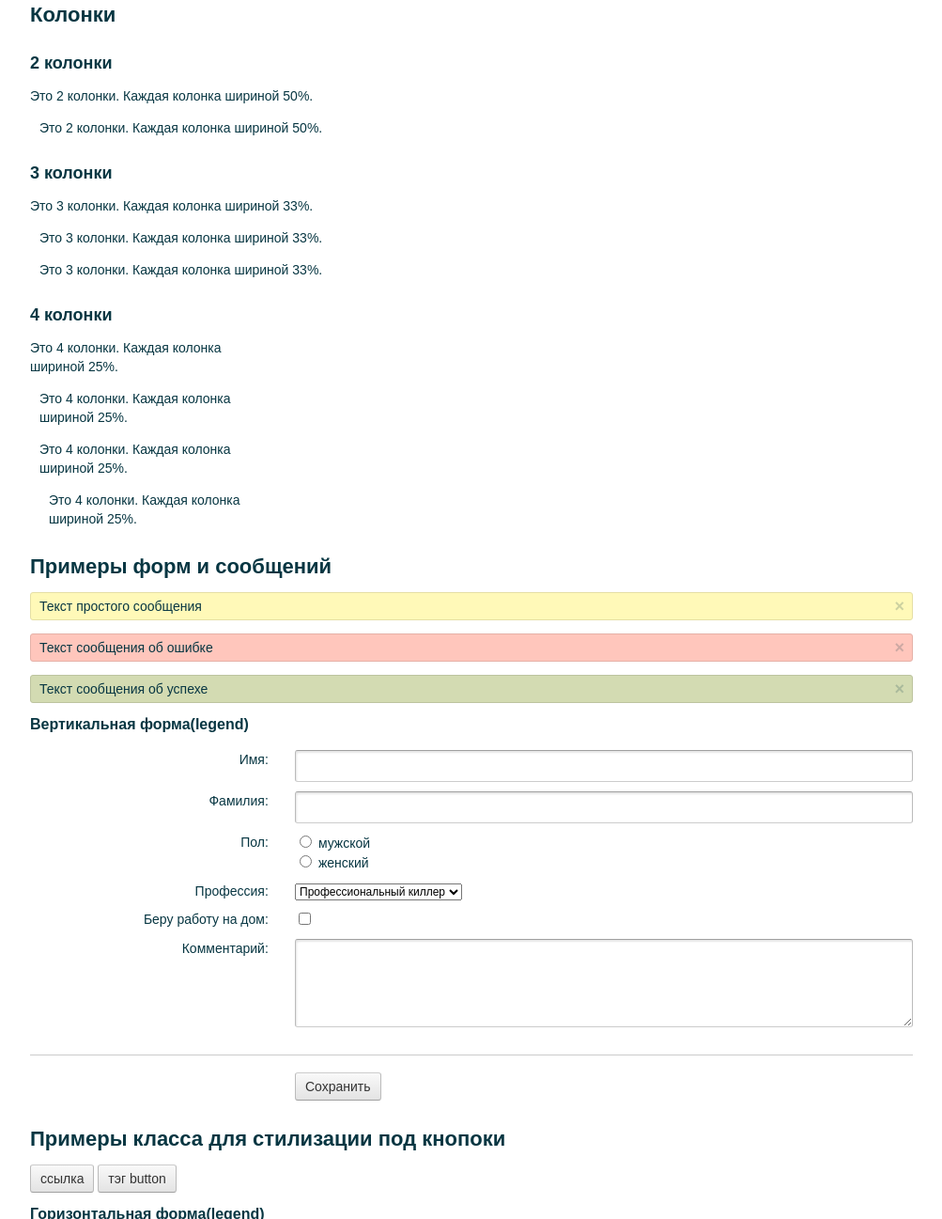
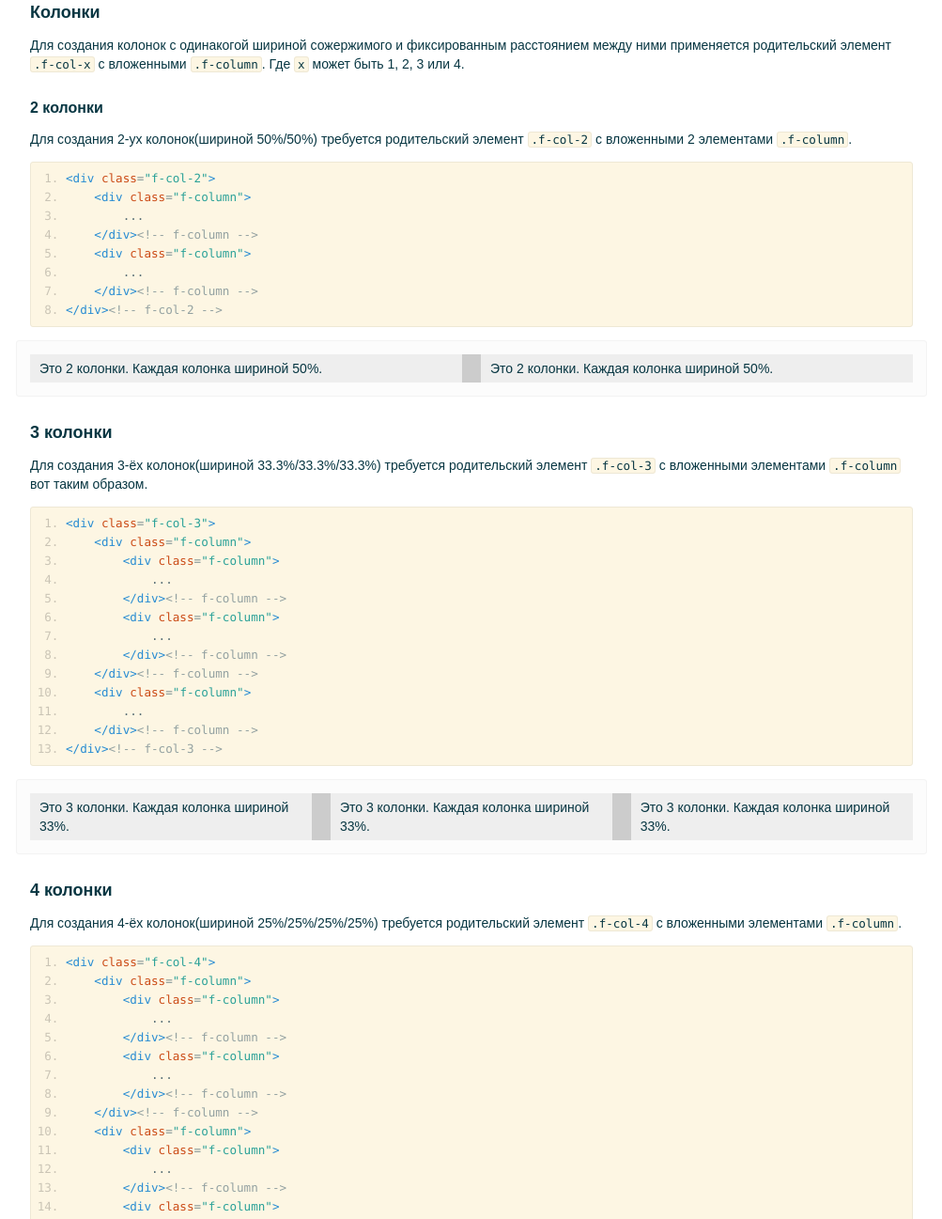
Before and after one commit to agat/css-framework, a plain HTML site: page docs/index.html in a window 1280 px wide. Shown: the part 8597-9894 px from the top of the page at 94% size, without its empty margins (138-1141 px from the left). Drawn offline with nearby package versions, Linux system fonts and the light colour scheme.

Commit message:
Написание документации по разделу - Типографика / «Колонки», рефакторинг кода.

```diff
--- a/css/cf-base.css
+++ b/css/cf-base.css
@@ -79,14 +79,14 @@ section								{ display: block; }
 /* Clear Fix
 ---------------------------------------- */
 .g-row:before, .g-row:after,
-.gc:before, .gc:after,
+[class ^= f-col]:before, [class ^= f-col]:after,
 .bwi:before, .bwi:after,
 .f-nav:before, .f-nav:after,
 .nav-h-d:before, .nav-h-d:after,
 .f-gallery:before, .f-gallery:after		{ content: ''; display: table; }
 
 .g-row:after,
-.gc:after,
+[class ^= f-col]:after,
 .bwi:after,
 .f-nav:after,
 .nav-h-d:after,
@@ -131,33 +131,16 @@ textarea							{ font: 14px/20px Arial, 'Helvetica Neue', Helvetica, sans-serif;
 .g-3								{ width: 220px; }
 .g-2								{ width: 140px; }
 .g-1								{ width: 60px; }
-.f-col > [class ^= 'w-']			{ float: left; clear: right; }
-.g-c								{ padding-left: 10px; }
-.g :first-child > .g-c				{ padding-right: 10px; padding-left: 0; }
-.w-5								{ width: 5%; }
-.w-10								{ width: 10%; }
-.w-15								{ width: 15%; }
-.w-20								{ width: 20%; }
-.w-25								{ width: 25%; }
-.w-30								{ width: 30%; }
-.w-35								{ width: 35%; }
-.w-40								{ width: 40%; }
-.w-45								{ width: 45%; }
-.w-50								{ width: 50%; }
-.w-55								{ width: 55%; }
-.w-60								{ width: 60%; }
-.w-65								{ width: 65%; }
-.w-70								{ width: 70%; }
-.w-75								{ width: 75%; }
-.w-80								{ width: 80%; }
-.w-85								{ width: 85%; }
-.w-90								{ width: 90%; }
-.w-95								{ width: 95%; }
-.w-100								{ width: 100%; }
-.w-33								{ width: 33%; }
-.w-67								{ width: 67%; }
-.w-38								{ width: 38%; }
-.w-62								{ width: 62%; }
+
+/* Columns System
+--------------------------------------- */
+.f-column			 				{ float: left; padding-left: 10px; -webkit-box-sizing: border-box; -moz-box-sizing: border-box; box-sizing: border-box; }
+.f-column:first-child				{ padding-right: 10px; padding-left: 0; }
+.f-col-4 .f-column,
+.f-col-3 .f-column .f-column,
+.f-col-2 .f-column					{ width: 50%; }
+.f-col-3 > .f-column:first-child	{ width: 67%; }
+.f-col-3 > .f-column				{ width: 33%; }
 
 /* Horizontal Navigation
 ---------------------------------------- */
--- a/docs/css/cf-docs.css
+++ b/docs/css/cf-docs.css
@@ -10,4 +10,12 @@
 /* Demo box
 --------------------------------------- */
 .f-demo										{ background: #fcfcfc; border: 1px solid #f3f3f3; padding: 14px; border-radius: 3px; margin: 0 -15px 14px -15px; }
-.f-demo > *									{ margin-bottom: 0; }
+.f-demo > *,
+.f-demo p:last-child						{ margin-bottom: 0; }
+
+/* Columns demo
+--------------------------------------- */
+.f-demo .f-column						{ background: #eee; position: relative; overflow: hidden; }
+.f-demo .f-column p						{ padding: 5px 10px; }
+.f-demo .f-column:after					{ left: 0; top: 0; width: 10px; bottom: 0; content: ''; background: #ccc; position: absolute; display: block; }
+.f-demo .f-column:first-child:after		{ left: auto; right: 0; border: none; }
--- a/docs/index.html
+++ b/docs/index.html
@@ -813,81 +813,98 @@
 						</div><!-- g-2 -->
 					</div><!-- f-gallery -->
 				</div><!-- f-demo -->
-
-
-				<h2>Колонки</h2>
-
-				<h3>2 колонки</h3>
-
-				<div class="g">
-					<div class="w-50">
-						<div class="g-c">
+				<h3>Колонки</h3>
+				<p>Для создания колонок с одинакогой шириной сожержимого и фиксированным расстоянием между ними применяется родительский элемент <code>.f-col-x</code> с вложенными <code>.f-column</code>. Где <code>x</code> может быть 1, 2, 3 или 4.</p>
+				<h4>2 колонки</h4>
+				<p>Для создания 2-ух колонок(шириной 50%/50%) требуется родительский элемент <code>.f-col-2</code> с вложенными 2 элементами <code>.f-column</code>.</p>
+<pre class="prettyprint linenums">&lt;div class="f-col-2"&gt;
+	&lt;div class="f-column"&gt;
+		...
+	&lt;/div&gt;&lt;!-- f-column --&gt;
+	&lt;div class="f-column"&gt;
+		...
+	&lt;/div&gt;&lt;!-- f-column --&gt;
+&lt;/div&gt;&lt;!-- f-col-2 --&gt;</pre>
+				<div class="f-demo">
+					<div class="f-col-2">
+						<div class="f-column">
 							<p>Это 2 колонки. Каждая колонка шириной 50%.</p>
-						</div><!-- g-c -->
-					</div><!-- w-50 -->
-					<div class="w-50">
-						<div class="g-c">
+						</div><!-- f-column -->
+						<div class="f-column">
 							<p>Это 2 колонки. Каждая колонка шириной 50%.</p>
-						</div><!-- g-c -->
-					</div><!-- w-50 -->
-				</div><!-- g -->
-
+						</div><!-- f-column -->
+					</div><!-- f-col-2 -->
+				</div><!-- f-demo -->
 				<h3>3 колонки</h3>
-
-				<div class="g">
-					<div class="w-67">
-						<div class="g-c">
-							<div class="w-50">
-								<div class="g-c">
+				<p>Для создания 3-ёх колонок(шириной 33.3%/33.3%/33.3%) требуется родительский элемент <code>.f-col-3</code> с вложенными элементами <code>.f-column</code> вот таким образом.</p>
+<pre class="prettyprint linenums">&lt;div class="f-col-3"&gt;
+	&lt;div class="f-column"&gt;
+		&lt;div class="f-column"&gt;
+			...
+		&lt;/div&gt;&lt;!-- f-column --&gt;
+		&lt;div class="f-column"&gt;
+			...
+		&lt;/div&gt;&lt;!-- f-column --&gt;
+	&lt;/div&gt;&lt;!-- f-column --&gt;
+	&lt;div class="f-column"&gt;
+		...
+	&lt;/div&gt;&lt;!-- f-column --&gt;
+&lt;/div&gt;&lt;!-- f-col-3 --&gt;</pre>
+				<div class="f-demo">
+					<div class="f-col-3">
+						<div class="f-column">
+							<div class="f-column">
 								<p>Это 3 колонки. Каждая колонка шириной 33%.</p>
-								</div><!-- g-c -->
-							</div><!-- w-50 -->
-							<div class="w-50">
-								<div class="g-c">
+							</div><!-- f-column -->
+							<div class="f-column">
 								<p>Это 3 колонки. Каждая колонка шириной 33%.</p>
-								</div><!-- g-c -->
-							</div><!-- w-50 -->
-						</div><!-- g-c -->
-					</div><!-- w-67 -->
-					<div class="w-33">
-						<div class="g-c">
+							</div><!-- f-column -->
+						</div><!-- f-column -->
+						<div class="f-column">
 							<p>Это 3 колонки. Каждая колонка шириной 33%.</p>
-						</div><!-- g-c -->
-					</div><!-- w-50 -->
-				</div><!-- g -->
-
+						</div><!-- f-column -->
+					</div><!-- f-col-3 -->
+				</div><!-- f-demo -->
 				<h3>4 колонки</h3>
-
-				<div class="g">
-					<div class="w-50">
-						<div class="g-c">
-							<div class="w-50">
-								<div class="g-c">
+				<p>Для создания 4-ёх колонок(шириной 25%/25%/25%/25%) требуется родительский элемент <code>.f-col-4</code> с вложенными элементами <code>.f-column</code>.</p>
+<pre class="prettyprint linenums">&lt;div class="f-col-4"&gt;
+	&lt;div class="f-column"&gt;
+		&lt;div class="f-column"&gt;
+			...
+		&lt;/div&gt;&lt;!-- f-column --&gt;
+		&lt;div class="f-column"&gt;
+			...
+		&lt;/div&gt;&lt;!-- f-column --&gt;
+	&lt;/div&gt;&lt;!-- f-column --&gt;
+	&lt;div class="f-column"&gt;
+		&lt;div class="f-column"&gt;
+			...
+		&lt;/div&gt;&lt;!-- f-column --&gt;
+		&lt;div class="f-column"&gt;
+			...
+		&lt;/div&gt;&lt;!-- f-column --&gt;
+	&lt;/div&gt;&lt;!-- f-column --&gt;
+&lt;/div&gt;&lt;!-- f-col-4 --&gt;</pre>
+				<div class="f-demo">
+					<div class="f-col-4">
+						<div class="f-column">
+							<div class="f-column">
 								<p>Это 4 колонки. Каждая колонка шириной 25%.</p>
-								</div><!-- g-c -->
-							</div><!-- w-50 -->
-							<div class="w-50">
-								<div class="g-c">
+							</div><!-- f-column -->
+							<div class="f-column">
 								<p>Это 4 колонки. Каждая колонка шириной 25%.</p>
-								</div><!-- g-c -->
-							</div><!-- w-50 -->
-						</div><!-- g-c -->
-					</div><!-- w-50 -->
-					<div class="w-50">
-						<div class="g-c">
-							<div class="w-50">
-								<div class="g-c">
+							</div><!-- f-column -->
+						</div><!-- f-column -->
+						<div class="f-column">
+							<div class="f-column">
 								<p>Это 4 колонки. Каждая колонка шириной 25%.</p>
-								</div><!-- g-c -->
-							</div><!-- w-50 -->
-							<div class="w-50">
-								<div class="g-c">
+							</div><!-- f-column -->
+							<div class="f-column">
 								<p>Это 4 колонки. Каждая колонка шириной 25%.</p>
-								</div><!-- g-c -->
-							</div><!-- w-50 -->
-						</div><!-- g-c -->
-					</div><!-- w-50 -->
-				</div><!-- g -->
+							</div><!-- f-column -->
+						</div><!-- f-column -->
+					</div><!-- f-col-4 -->
+				</div><!-- f-demo -->
 
 				<h2>Примеры форм и сообщений</h2>
 
```
Lines whose indentation alone changed are shown as unchanged.
